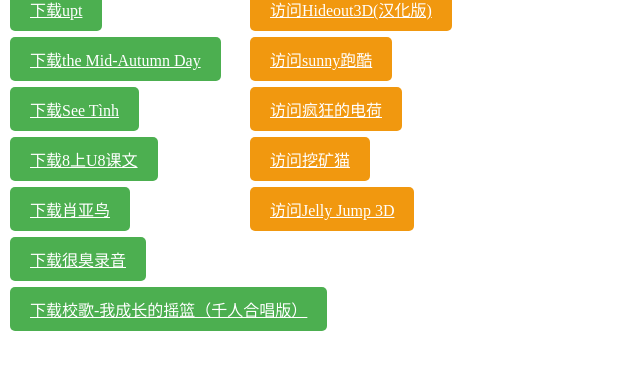
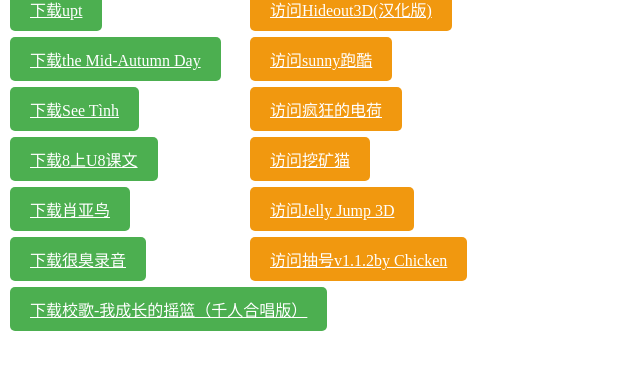
Before and after one commit to wxs2010/wxs2010.github.io, a plain HTML site: page index.html in a window 1280 px wide. Shown: the part 73-442 px from the top of the page, without its empty margins (0-640 px from the left). Drawn offline with Linux system fonts and the light colour scheme.

Commit message:
Update index.html

```diff
--- a/index.html
+++ b/index.html
@@ -41,6 +41,7 @@
   <a href="https://wxs2010.github.io/fcddh" class="open-btn" style="top: 160px;">访问疯狂的电荷</a>
   <a href="https://chbr1.github.io/mcat" class="open-btn" style="top: 210px;">访问挖矿猫</a>
   <a href="JellyJump3D.html" class="open-btn" style="top: 260px;">访问Jelly Jump 3D</a>
+  <a href="ch.html" class="open-btn" style="top: 310px;">访问抽号v1.1.2by Chicken</a>
 
 </body>
 
```
